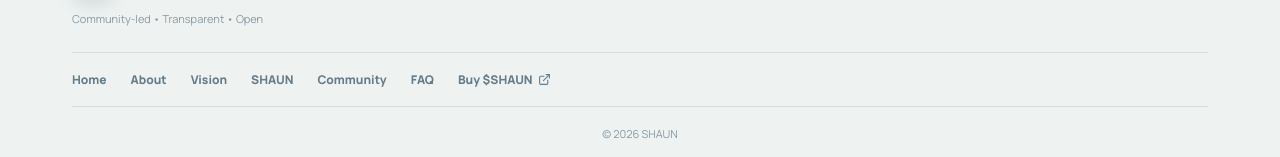
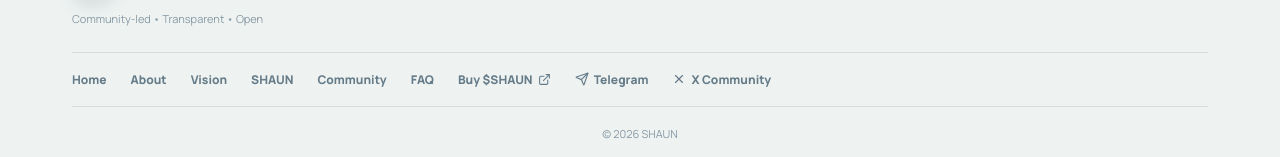
Before and after one commit to Emranrx02/SHAUN-FOUNDATION, a Next.js app: page / in a window 1280 px wide. Shown: the part 6509-6666 px from the top of the page. Built offline with nearby package versions, Linux system fonts and the light colour scheme.

Commit message:
Add Telegram and X community links

```diff
--- a/app/page.js
+++ b/app/page.js
@@ -4,7 +4,7 @@ import Image from 'next/image'
 import { motion } from 'framer-motion'
 import {
   ArrowRight, Check, Copy, ExternalLink, Globe2, HeartHandshake,
-  Menu, Rocket, ShieldCheck, Sparkles, Users, X, Zap, BookOpen
+  Menu, Rocket, Send, ShieldCheck, Sparkles, Users, X, Zap, BookOpen
 } from 'lucide-react'
 import { useEffect, useState } from 'react'
 
@@ -228,7 +228,7 @@ export default function Home() {
       <footer>
         <a className="brand" href="#home"><Image src="/assets/shaun-logo.jpg" alt="SHAUN rocket bull" width={42} height={42}/><div><strong>SHAUN</strong></div></a>
         <p>Community-led • Transparent • Open</p>
-        <div className="footerLinks">{menu.map(([label,href])=><a href={href} key={label}>{label}</a>)}<a href={BUY_URL} target="_blank" rel="noreferrer">Buy $SHAUN <ExternalLink size={13}/></a></div>
+        <div className="footerLinks">{menu.map(([label,href])=><a href={href} key={label}>{label}</a>)}<a href={BUY_URL} target="_blank" rel="noreferrer">Buy $SHAUN <ExternalLink size={13}/></a><a href="https://t.me/shauncommunity" target="_blank" rel="noreferrer"><Send size={14}/> Telegram</a><a href="https://x.com/SHAUNCommunity" target="_blank" rel="noreferrer"><X size={14}/> X Community</a></div>
         <small>© 2026 SHAUN</small>
       </footer>
 
```
